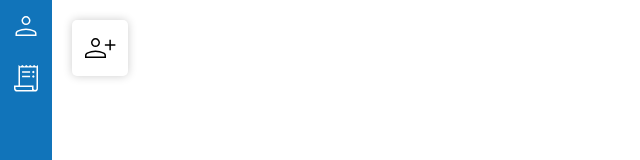
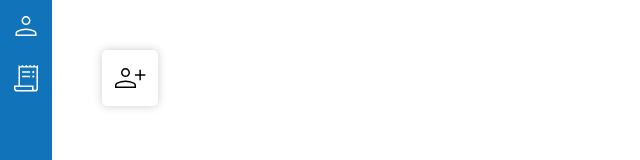
Before and after one commit to Tom4hawk7/client-manager, a React (Vite) app in the folder src/renderer/: page /#/ in a window 1280 px wide. Shown: the top 160 px of the page, without its empty margins (0-640 px from the left). Built offline with nearby package versions, Linux system fonts and the light colour scheme.

Commit message:
Making the card component a little nicer

```diff
--- a/src/renderer/src/assets/css/app.css
+++ b/src/renderer/src/assets/css/app.css
@@ -14,7 +14,7 @@ nav {
 }
 
 section {
-  padding: 10px;
+  padding: 40px;
   flex-grow: 1;
 }
 
@@ -26,6 +26,7 @@ section {
   margin: 8px;
 }
 
-.small {
+.card.small {
   width: min-content;
+  margin: 10px;
 }
--- a/src/renderer/src/assets/css/card.css
+++ b/src/renderer/src/assets/css/card.css
@@ -6,5 +6,6 @@
   box-shadow: 0 0 10px 0px rgba(0, 0, 0, 0.2);
   line-height: 0;
   padding: 10px;
-  margin: 10px;
+  margin: auto;
+  max-width: 800px;
 }
--- a/src/renderer/src/assets/css/form.css
+++ b/src/renderer/src/assets/css/form.css
@@ -4,7 +4,6 @@
 }
 
 form {
-  width: 60vw;
   flex-grow: 1;
   margin: 10px;
 }
```
